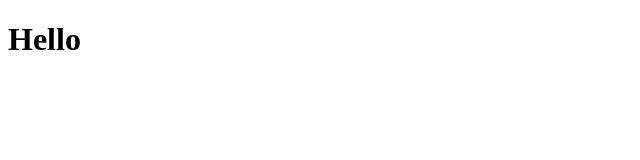
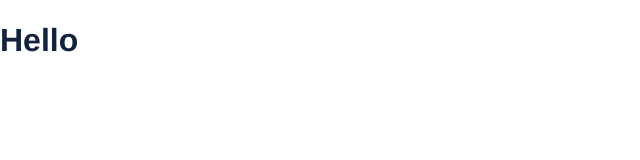
Before and after one commit to VafinArtem/project-react-template, a React app: page / in a window 1280 px wide. Shown: the top 160 px of the page, without its empty margins (0-640 px from the left). Built offline with nearby package versions, Linux system fonts and the light colour scheme; the HTML template or start-up script is replaced by a standard one.

Commit message:
Добавляет дефолтный импорт стилей

```diff
--- a/src/app/index.tsx
+++ b/src/app/index.tsx
@@ -1,4 +1,7 @@
 import React from 'react';
+import './styles/_mixins.scss';
+import './styles/common.scss';
+import './styles/fonts.scss';
 
 export const Index = (): JSX.Element => {
   return (
--- /dev/null
+++ b/src/app/styles/_mixins.scss
@@ -0,0 +1,14 @@
+// @import '@assets/styles/mixins';
+
+@mixin list-none {
+	margin: 0;
+	padding: 0;
+}
+
+@mixin btn-reset {
+	padding: 0;
+	font-family: inherit;
+	background-color: transparent;
+	border: none;
+	cursor: pointer;
+}
--- /dev/null
+++ b/src/app/styles/_vars.scss
@@ -0,0 +1,3 @@
+$main-font: "Montserrat", Helvetica, Arial, sans-serif;
+
+$container-max-width: 1300px;
--- /dev/null
+++ b/src/app/styles/common.scss
@@ -0,0 +1,37 @@
+@import 'vars';
+
+*,
+*::after,
+*::before {
+	box-sizing: border-box;
+}
+
+html,
+body {
+	height: 100%;
+}
+
+body {
+	min-width: 320px;
+	margin: 0;
+	font-weight: 500;
+	font-size: 16px;
+	line-height: 1.2;
+	font-family: $main-font;
+	color: #14233D;
+}
+
+a {
+	text-decoration: none;
+}
+
+#app {
+	display: grid;
+	grid-template-rows: min-content 1fr min-content;
+	height: 100%;
+}
+
+.container {
+	max-width: $container-max-width;
+	margin: 0 auto;
+}
```
Also changed, not shown: src/app/styles/fonts.scss (added, +8 -0 lines).
